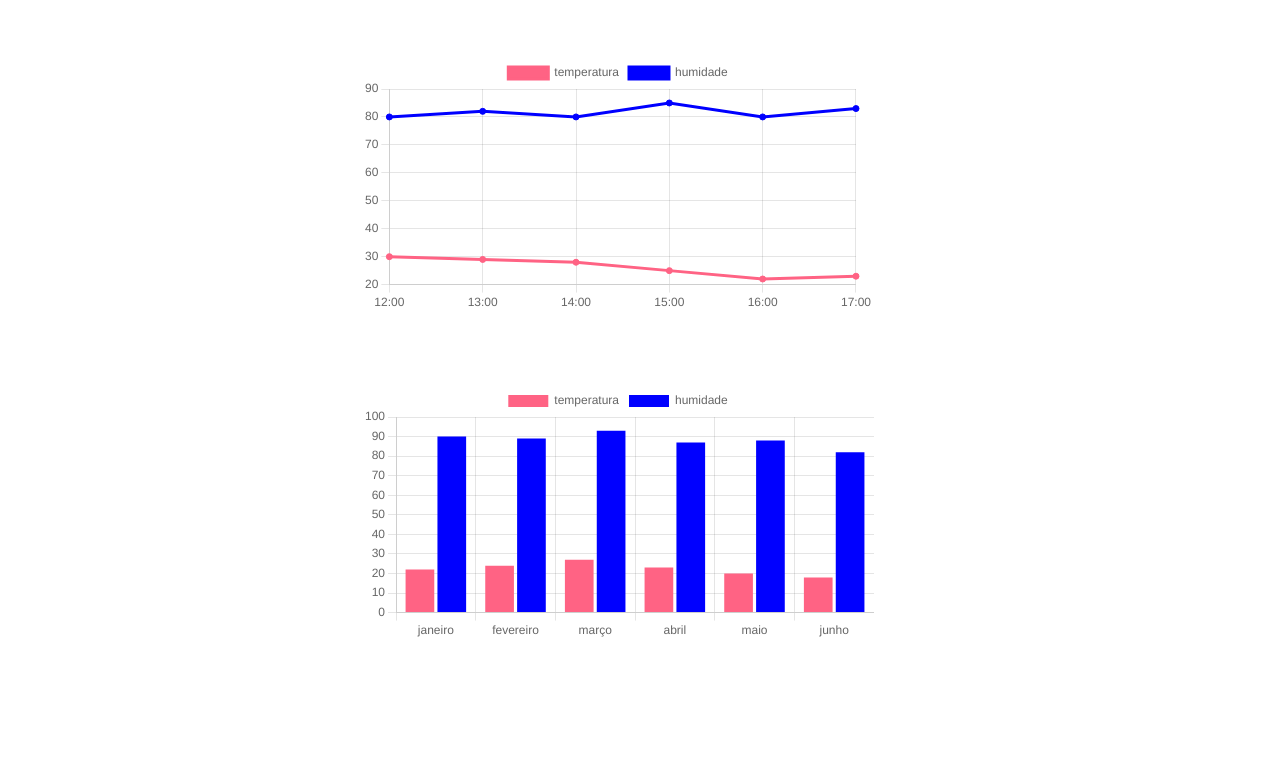
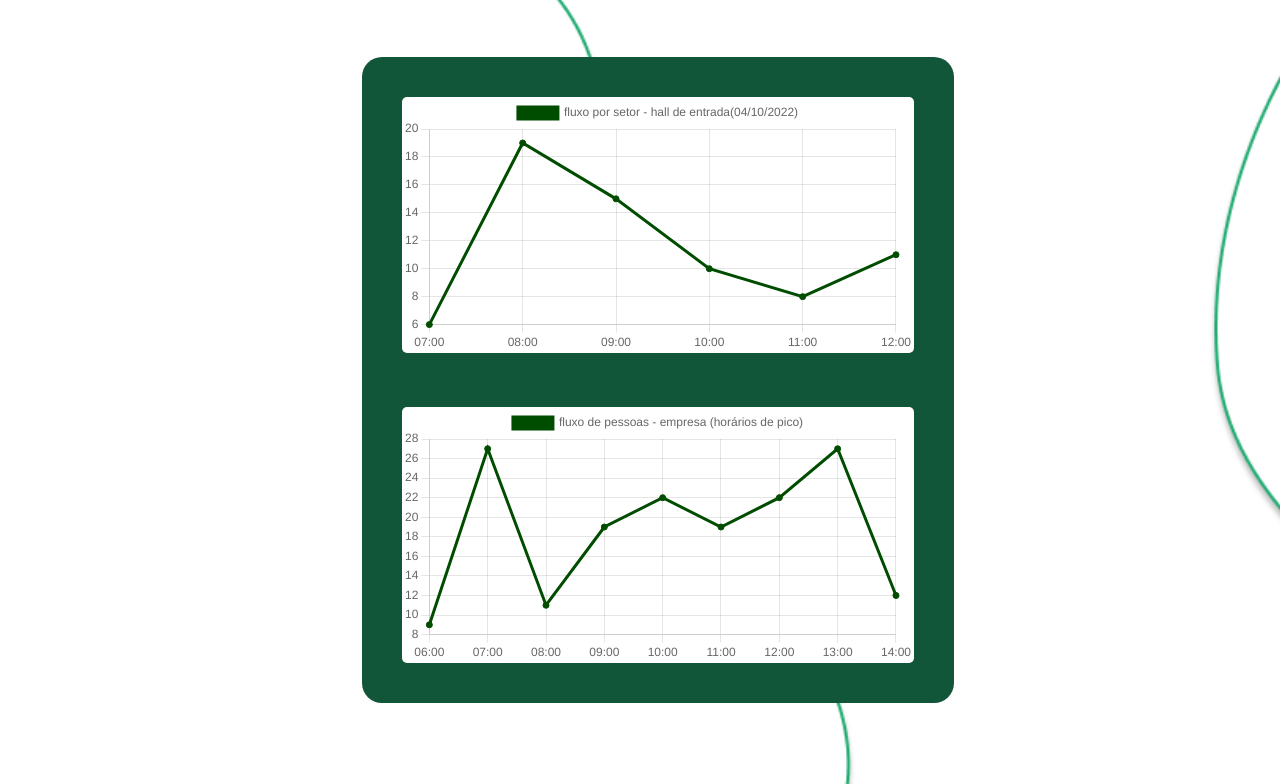
Before and after one commit to lethiciaferraz/Bright-Tech-Company-, a plain HTML site: page site/dashboard.html in a window 1280 px wide. Shown: the part 211-995 px from the top of the page. Drawn offline with nearby package versions, Linux system fonts and the light colour scheme.

Commit message:
modelo dashboard finalizada (vale possíveis alterações)

```diff
--- a/site/dashboard.css
+++ b/site/dashboard.css
@@ -32,11 +32,11 @@ ul {
 }
 
 li {
-    color: #115639;
+    color: hsl(155, 67%, 20%);
 }
 
 .fundo {
-    background-image: url("./assents/2.jpg");
+    background-image: url(./assents/Frame\ 2\ -\ 1.0.png);
     background-repeat: no-repeat;
     background-size: cover;
     margin: 0px;
@@ -53,11 +53,14 @@ li {
 #caixa {
     margin-left: 20%;
     border: 50px;
+    border-radius: 20px;
+    background-color: #115639;
+    padding: 40px;
 }
 
 #grafics {
     display: flex;
-    background-color: white;
+    background-color: #ffffff;
     align-items: center;
     border-radius: 5px;
 }
@@ -70,4 +73,5 @@ canvas {
 
 #myChart2 {
     background-color: white;
+    border-radius: 5px;
 }
--- a/site/dashboard.html
+++ b/site/dashboard.html
@@ -22,7 +22,6 @@
                     <li><b>Quem Somos</b></li>
                     <li><b>Projeto</b></li>
                     <li><b>Simulador</b></li>
-                    <li><b>Dashboard</b></li>
                     <div class="cad">
                         <li><a href="Cadastro.html" id="Acad">Cadastro</a></li>
                     </div>
@@ -39,7 +38,7 @@
 
                         <canvas id="myChart"></canvas>
                     </div>
-                    <br><br><br><br>
+                    <br><br><br>
                     <div>
                         <canvas id="myChart2"></canvas>
                     </div>
@@ -54,55 +53,44 @@
 <script>
 
     const labels = [
+        '07:00',
+        '08:00',
+        '09:00',
+        '10:00',
+        '11:00',
+        '12:00',
+    ];
+
+    const labels2 = [
+        '06:00',
+        '07:00',
+        '08:00',
+        '09:00',
+        '10:00',
+        '11:00',
         '12:00',
         '13:00',
         '14:00',
-        '15:00',
-        '16:00',
-        '17:00',
-    ];
-
-    const labels2 = [
-        'janeiro',
-        'fevereiro',
-        'março',
-        'abril',
-        'maio',
-        'junho',
     ];
 
     const data = {
         labels: labels,
         datasets: [{
-            label: 'temperatura',
-            backgroundColor: 'rgb(255, 99, 132)',
-            borderColor: 'rgb(255, 99, 132)',
-            data: [30, 29, 28, 25, 22, 23],
-        },
-        {
-            label: 'humidade',
-            backgroundColor: 'rgb(0, 0, 255)',
-            borderColor: 'rgb(0, 0, 255)',
-            data: [80, 82, 80, 85, 80, 83],
-        }
-        ]
+            label: 'fluxo por setor - hall de entrada(04/10/2022)',
+            backgroundColor: 'rgb(0, 77, 0)',
+            borderColor: 'rgb(0, 77, 0)',
+            data: [6, 19, 15, 10, 8, 11],
+        }]
     };
 
     const data2 = {
         labels: labels2,
         datasets: [{
-            label: 'temperatura',
-            backgroundColor: 'rgb(255, 99, 132)',
-            borderColor: 'rgb(255, 99, 132)',
-            data: [22, 24, 27, 23, 20, 18],
-        },
-        {
-            label: 'humidade',
-            backgroundColor: 'rgb(0, 0, 255)',
-            borderColor: 'rgb(0, 0, 255)',
-            data: [90, 89, 93, 87, 88, 82],
-        }
-        ]
+            label: 'fluxo de pessoas - empresa (horários de pico)',
+            backgroundColor: 'rgb(0, 77, 0)',
+            borderColor: 'rgb(0, 77, 0)',
+            data: [09, 27, 11, 19, 22, 19, 22, 27, 12],
+        }]
     };
 
     const config = {
@@ -112,7 +100,7 @@
     };
 
     const config2 = {
-        type: 'bar',
+        type: 'line',
         data: data2,
         options: {}
     };
```
